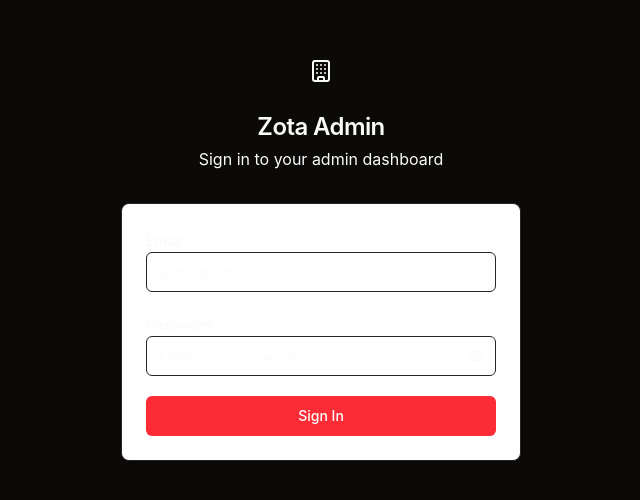
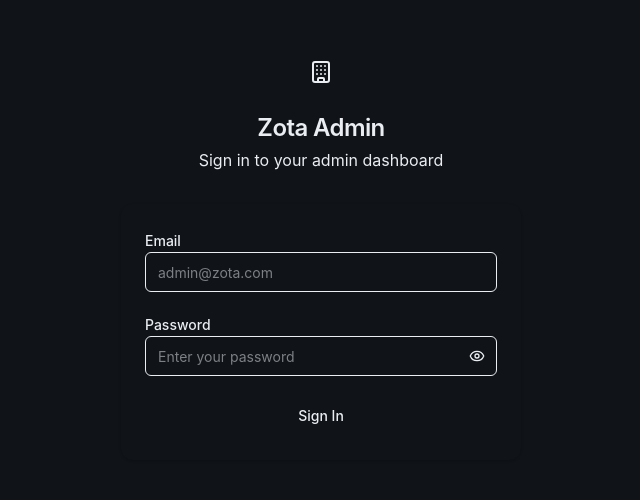
Before and after one commit to zota-net/zota-admin-dashbaord, a Next.js app: page /login in a window 1280 px wide. Shown: the part 146-646 px from the top of the page, without its empty margins (319-959 px from the left). Built offline with nearby package versions, Linux system fonts and the light colour scheme; no server answers.

Commit message:
..more ui updates

```diff
--- a/src/app/admin/layout.tsx
+++ b/src/app/admin/layout.tsx
@@ -41,7 +41,7 @@ export default function AdminLayout({
       <AdminSidebar />
       <AdminHeader />
       <main
-        className={`min-h-screen pt-24 transition-[padding-left] duration-300 ${sidebarCollapsed ? 'lg:pl-[72px]' : 'lg:pl-[280px]'}`}
+        className={`min-h-screen pt-20 transition-[padding-left] duration-300 ${sidebarCollapsed ? 'lg:pl-[72px]' : 'lg:pl-[280px]'}`}
       >
         <div className="mx-auto flex w-full max-w-[1600px] flex-col gap-6 px-4 pb-8 sm:px-6 lg:px-8">
           {children}
--- a/src/app/globals.css
+++ b/src/app/globals.css
@@ -3,24 +3,24 @@
 @layer base {
   :root {
     /* Light mode */
-    --background: 0 0% 100%;
-    --foreground: 20 14.3% 4.1%;
+    --background: 0 0% 97%;
+    --foreground: 20 14.3% 8%;
     --card: 0 0% 100%;
-    --card-foreground: 20 14.3% 4.1%;
+    --card-foreground: 20 14.3% 8%;
     --popover: 0 0% 100%;
-    --popover-foreground: 20 14.3% 4.1%;
+    --popover-foreground: 20 14.3% 8%;
     --primary: 25 100% 50%;           /* #FF6A00 orange */
     --primary-foreground: 0 0% 100%;
-    --secondary: 60 4.8% 95.9%;
-    --secondary-foreground: 24 9.8% 10%;
-    --muted: 60 4.8% 95.9%;
-    --muted-foreground: 25 5.3% 44.7%;
-    --accent: 60 4.8% 95.9%;
-    --accent-foreground: 24 9.8% 10%;
-    --destructive: 0 84.2% 60.2%;
+    --secondary: 0 0% 94%;
+    --secondary-foreground: 20 14.3% 8%;
+    --muted: 0 0% 94%;
+    --muted-foreground: 20 10% 42%;
+    --accent: 0 0% 94%;
+    --accent-foreground: 20 14.3% 8%;
+    --destructive: 0 72% 51%;
     --destructive-foreground: 0 0% 100%;
-    --border: 20 5.9% 90%;
-    --input: 20 5.9% 90%;
+    --border: 0 0% 88%;
+    --input: 0 0% 88%;
     --ring: 25 100% 50%;
     --radius: 0.625rem;
     --chart-1: 25 100% 50%;
@@ -28,51 +28,37 @@
     --chart-3: 197 37% 24%;
     --chart-4: 43 74% 66%;
     --chart-5: 27 87% 67%;
-    /* Sidebar — always dark regardless of page theme */
-    --sidebar: 222 47% 11%;
-    --sidebar-border: 217 33% 17%;
-    --sidebar-foreground: 213 31% 91%;
   }
 
   .dark {
-    /* Dark mode — matches main site dark design */
-    --background: 20 14.3% 4.1%;      /* #111110 */
-    --foreground: 60 9.1% 97.8%;      /* #f5f4f0 */
-    --card: 24 9.8% 10%;              /* #1a1a18 */
-    --card-foreground: 60 9.1% 97.8%;
-    --popover: 20 14.3% 4.1%;
-    --popover-foreground: 60 9.1% 97.8%;
+    --background: 222 20% 8%;
+    --foreground: 210 20% 93%;
+    --card: 222 20% 11%;
+    --card-foreground: 210 20% 93%;
+    --popover: 222 20% 11%;
+    --popover-foreground: 210 20% 93%;
     --primary: 25 100% 50%;           /* #FF6A00 orange */
     --primary-foreground: 0 0% 100%;
-    --secondary: 12 6.5% 15.1%;
-    --secondary-foreground: 60 9.1% 97.8%;
-    --muted: 12 6.5% 15.1%;
-    --muted-foreground: 24 5.4% 63.9%;
-    --accent: 12 6.5% 15.1%;
-    --accent-foreground: 60 9.1% 97.8%;
-    --destructive: 0 62.8% 30.6%;
+    --secondary: 222 15% 17%;
+    --secondary-foreground: 210 20% 93%;
+    --muted: 222 15% 17%;
+    --muted-foreground: 210 12% 55%;
+    --accent: 222 15% 17%;
+    --accent-foreground: 210 20% 93%;
+    --destructive: 0 62% 48%;
     --destructive-foreground: 0 0% 100%;
-    --border: 12 6.5% 15.1%;
-    --input: 12 6.5% 15.1%;
+    --border: 222 15% 18%;
+    --input: 222 15% 18%;
     --ring: 25 100% 50%;
     --chart-1: 25 100% 50%;
     --chart-2: 160 60% 45%;
     --chart-3: 30 80% 55%;
     --chart-4: 280 65% 60%;
     --chart-5: 340 75% 55%;
-    /* Sidebar — always dark regardless of page theme */
-    --sidebar: 222 47% 11%;
-    --sidebar-border: 217 33% 17%;
-    --sidebar-foreground: 213 31% 91%;
   }
 
   html {
     scroll-behavior: smooth;
-  }
-
-  * {
-    border-color: hsl(var(--border));
-    outline-color: hsl(var(--ring) / 0.5);
   }
 
   body {
@@ -91,17 +77,17 @@
   }
 
   ::-webkit-scrollbar {
-    width: 6px;
-    height: 6px;
+    width: 5px;
+    height: 5px;
   }
   ::-webkit-scrollbar-track {
     background: transparent;
   }
   ::-webkit-scrollbar-thumb {
     background: hsl(var(--border));
-    border-radius: 3px;
+    border-radius: 4px;
   }
   ::-webkit-scrollbar-thumb:hover {
-    background: hsl(var(--muted-foreground) / 0.5);
+    background: hsl(var(--muted-foreground) / 0.4);
   }
 }
--- a/src/components/admin/sidebar.tsx
+++ b/src/components/admin/sidebar.tsx
@@ -117,7 +117,7 @@ export function AdminSidebar() {
   const NavContent = () => (
     <div className="flex h-full flex-col">
       {/* Logo */}
-      <div className="flex h-16 items-center justify-between px-4 border-b border-border flex-shrink-0">
+      <div className="flex h-16 items-center justify-between px-4 flex-shrink-0">
         <motion.div initial={false} animate={{ opacity: 1 }} className="flex items-center">
           <Logo size={collapsed ? 'sm' : 'md'} showText={!collapsed} />
         </motion.div>
@@ -215,7 +215,7 @@ export function AdminSidebar() {
       </ScrollArea>
 
       {/* Footer */}
-      <div className="border-t border-border p-4 flex-shrink-0">
+      <div className="p-4 flex-shrink-0">
         {!collapsed ? (
           <motion.div
             initial={{ opacity: 0 }}
@@ -244,7 +244,7 @@ export function AdminSidebar() {
         initial={false}
         animate={{ width: sidebarWidth }}
         transition={{ duration: 0.3, ease: [0.4, 0, 0.2, 1] }}
-        className="fixed left-0 top-0 z-30 h-screen hidden lg:block border-r border-border bg-card/95 backdrop-blur-xl overflow-hidden"
+        className="fixed left-0 top-0 z-30 h-screen hidden lg:block bg-card overflow-hidden"
       >
         <NavContent />
       </motion.aside>
@@ -274,7 +274,7 @@ export function AdminSidebar() {
               animate={{ x: 0 }}
               exit={{ x: -280 }}
               transition={{ duration: 0.3, ease: [0.4, 0, 0.2, 1] }}
-              className="fixed left-0 top-0 z-40 h-screen w-[280px] border-r border-border bg-card/95 backdrop-blur-xl lg:hidden"
+              className="fixed left-0 top-0 z-40 h-screen w-[280px] bg-card lg:hidden"
             >
               <NavContent />
             </motion.aside>
--- a/src/components/admin/tables/data-table.tsx
+++ b/src/components/admin/tables/data-table.tsx
@@ -40,11 +40,10 @@ export function DataTable<T extends { id?: string | number }>({
   onView,
 }: DataTableProps<T>) {
   return (
-    <div className="border border-border rounded-lg overflow-hidden">
-      <div className="overflow-x-auto">
+    <div className="overflow-x-auto rounded-xl overflow-hidden">
       <Table>
         <TableHeader>
-            <TableRow className="bg-muted/50">
+          <TableRow className="bg-muted/40 hover:bg-muted/40">
             {columns.map((column, index) => (
               <TableHead
                 key={index}
@@ -53,12 +52,24 @@ export function DataTable<T extends { id?: string | number }>({
                 {column.header}
               </TableHead>
             ))}
-              {(onEdit || onDelete || onView) && <TableHead>Actions</TableHead>}
+            {(onEdit || onDelete || onView) && (
+              <TableHead className="w-[60px]">Actions</TableHead>
+            )}
           </TableRow>
         </TableHeader>
         <TableBody>
-            {data.map((row, rowIndex) => (
-              <TableRow key={rowIndex} className="hover:bg-muted/50">
+          {data.length === 0 ? (
+            <TableRow>
+              <TableCell
+                colSpan={columns.length + (onEdit || onDelete || onView ? 1 : 0)}
+                className="py-12 text-center text-muted-foreground"
+              >
+                No data available
+              </TableCell>
+            </TableRow>
+          ) : (
+            data.map((row, rowIndex) => (
+              <TableRow key={rowIndex} className="hover:bg-muted/30">
                 {columns.map((column, colIndex) => (
                   <TableCell key={colIndex} className="py-3">
                     {column.render
@@ -92,7 +103,7 @@ export function DataTable<T extends { id?: string | number }>({
                         {onDelete && (
                           <DropdownMenuItem
                             onClick={() => onDelete(row)}
-                            className="text-red-600"
+                            className="text-destructive focus:text-destructive"
                           >
                             <Trash2 className="w-4 h-4 mr-2" />
                             Delete
@@ -103,15 +114,10 @@ export function DataTable<T extends { id?: string | number }>({
                   </TableCell>
                 )}
               </TableRow>
-            ))}
+            ))
+          )}
         </TableBody>
       </Table>
     </div>
-      {data.length === 0 && (
-        <div className="p-8 text-center text-muted-foreground">
-          No data available
-        </div>
-      )}
-    </div>
   );
 }
--- a/src/components/ui/button.tsx
+++ b/src/components/ui/button.tsx
@@ -4,19 +4,22 @@ import { cva, type VariantProps } from 'class-variance-authority';
 import { cn } from '@/lib/utils';
 
 const buttonVariants = cva(
-  'inline-flex items-center justify-center whitespace-nowrap rounded-md text-sm font-medium ring-offset-background transition-colors focus-visible:outline-none focus-visible:ring-2 focus-visible:ring-offset-2 disabled:pointer-events-none disabled:opacity-50',
+  'inline-flex items-center justify-center whitespace-nowrap rounded-md text-sm font-medium transition-colors focus-visible:outline-none focus-visible:ring-2 focus-visible:ring-ring focus-visible:ring-offset-2 disabled:pointer-events-none disabled:opacity-50',
   {
     variants: {
       variant: {
-        default: 'bg-red-500 text-white hover:bg-red-600',
+        default:
+          'bg-primary text-primary-foreground hover:bg-primary/90',
         destructive:
-          'bg-red-600 text-white hover:bg-red-700',
+          'bg-destructive text-destructive-foreground hover:bg-destructive/90',
         outline:
-          'border border-gray-300 dark:border-gray-700 bg-white dark:bg-slate-950 hover:bg-gray-100 dark:hover:bg-slate-800',
+          'border border-input bg-background hover:bg-accent hover:text-accent-foreground',
         secondary:
-          'bg-gray-200 dark:bg-slate-800 text-gray-900 dark:text-white hover:bg-gray-300 dark:hover:bg-slate-700',
-        ghost: 'hover:bg-gray-100 dark:hover:bg-slate-800',
-        link: 'text-red-500 underline-offset-4 hover:underline',
+          'bg-secondary text-secondary-foreground hover:bg-secondary/80',
+        ghost:
+          'hover:bg-accent hover:text-accent-foreground',
+        link:
+          'text-primary underline-offset-4 hover:underline',
       },
       size: {
         default: 'h-10 px-4 py-2',
--- a/src/components/ui/card.tsx
+++ b/src/components/ui/card.tsx
@@ -8,7 +8,7 @@ const Card = React.forwardRef<
   <div
     ref={ref}
     className={cn(
-      'rounded-lg border border-border bg-white text-card-foreground shadow-sm dark:bg-slate-950',
+      'rounded-xl bg-card text-card-foreground shadow-sm',
       className
     )}
     {...props}
@@ -34,10 +34,7 @@ const CardTitle = React.forwardRef<
 >(({ className, ...props }, ref) => (
   <h2
     ref={ref}
-    className={cn(
-      'text-2xl font-semibold leading-none tracking-tight',
-      className
-    )}
+    className={cn('text-xl font-semibold leading-none tracking-tight', className)}
     {...props}
   />
 ));
```
Also changed, not shown: src/components/admin/header.tsx (+31 -19 lines), 1 other file (tests, documents, lock files or other folders). Lines whose indentation alone changed are shown as unchanged.
